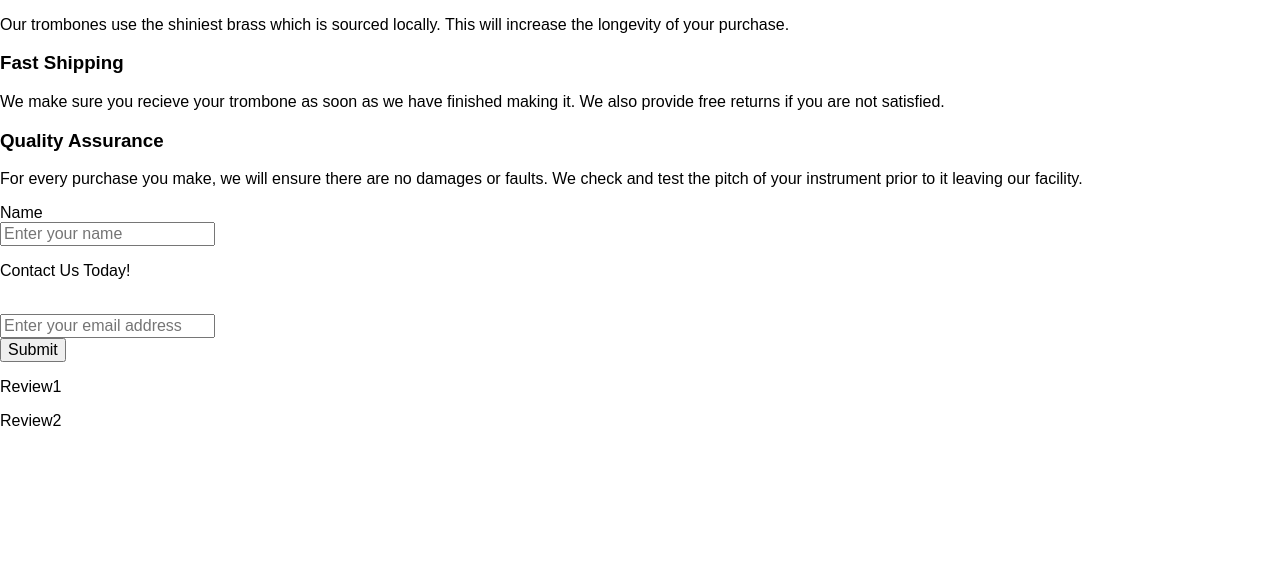
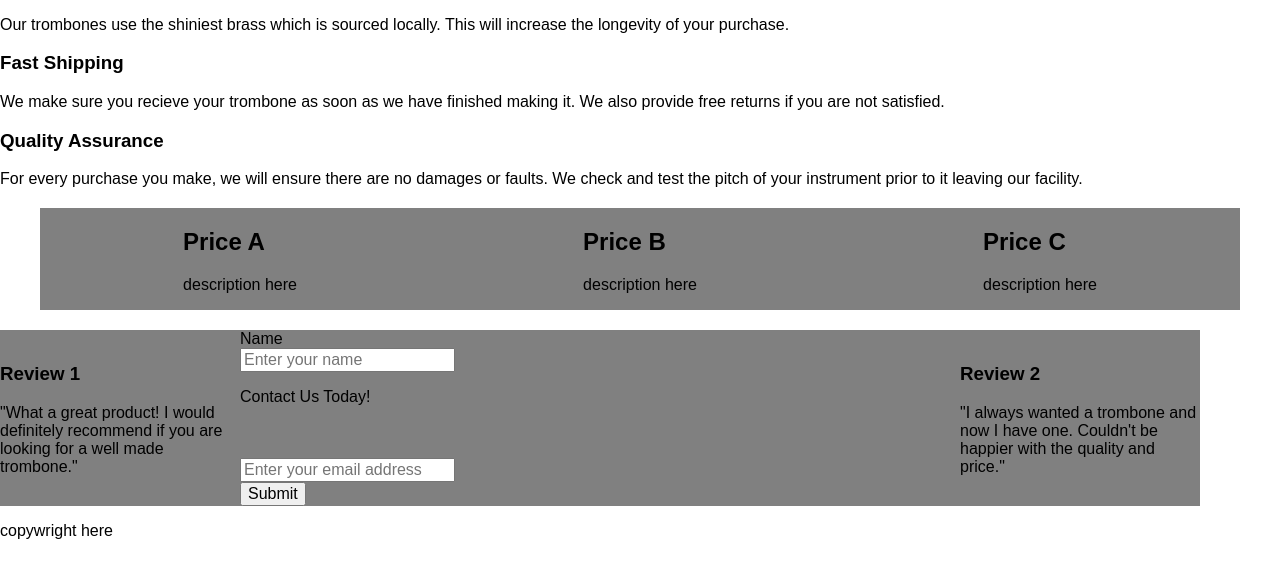
Before and after one commit to Stacy-Riley/fcc-product-landing-page, a plain HTML site: page index.html in a window 1280 px wide. Shown: the part 227-800 px from the top of the page. Drawn offline with Linux system fonts and the light colour scheme.

Commit message:
Added Flex-box to pricing section and began the contact section in flex-box but not complete

```diff
--- a/css/main.css
+++ b/css/main.css
@@ -0,0 +1,62 @@
+body {
+
+}
+/*Pricing Section*/
+
+.column-layout {
+	display: flex;
+	max-width: 1200px;
+	background-color: gray;
+	margin: 20px 40px;
+	justify-content: space-around;
+}
+
+.pricing-a {
+	flex: 1;
+}
+
+.pricing-b {
+	flex: 1;
+}
+
+.pricing-c {
+	flex: 1;
+}
+
+/*Contact Section*/
+.column-contact-group {
+	display: flex;
+	max-width: 1200px;
+	background-color: gray;
+	justify-content: space-around;
+	align-items: center;
+}
+
+.contact-group-main {
+	flex: 3;
+	order: 2;
+}
+
+.contact-group-review-1 {
+	flex: 1;
+	order: 1;
+}
+
+.contact-group-review-2 {
+	flex: 1;
+	order: 3;
+}
+/*
+.form-row {
+	padding: 10px 0;
+	display: flex;
+}
+
+.form-row label {
+	padding-right: 10px;
+}
+
+.form-row input {
+	flex: 1;
+}
+*/
--- a/index.html
+++ b/index.html
@@ -39,31 +39,56 @@
 		<section id="process">
 
 		</section>
+<!--Pricing Section-->
 		<section id="pricing">
+			<div class="column-layout">
+				<div class="price-a">
+					<h2>Price A</h2>
+					<p>description here</p>
+				</div>
+				<div class="price-b">
+					<h2>Price B</h2>
+					<p>description here</p>
+				</div>
+				<div class="price-c">
+					<h2>Price C</h2>
+					<p>description here</p>
+				</div>
+			</div>
 
 		</section>
 		<section id="contact">
-			<form id="form" class="form-group">
 <!--Name-->
+			<div class="column-contact-group">
+				<form id="form" class="contact-group-main">
+					<div class="form-row">
 						<label id="name-label" for="name">Name</label>
 						<br>
 						<input id="name" type="text" name="name" placeholder="Enter your name" required>
+					</div>
+<!--Email-->		<div>
+						<p>Contact Us Today!</p>
 						<br>
-<!--Email-->
-				<p>Contact Us Today!</p>
-				<label id="email-label" for="email"></label><br>
+						<label id="email-label" for="email"></label>
+						<br>
 						<input id="email" type="email" name="email" placeholder="Enter your email address" required>
 						<br>
 						<button type="submit" id="submit" class="submit-button">Submit</button>
+					</div>
 				</form>
-<!--Reviews-->
-			<div>
-				<p>Review1</p>
+<!--Reviews-->		<div class="contact-group-review-1">
+					<h3>Review 1</h3>
+					<p>"What a great product! I would definitely recommend if you are looking for a well made trombone."</p>
 				</div>
-			<div>
-				<p>Review2</p>
+				<div class="contact-group-review-2">
+					<h3>Review 2</h3>
+					<p>"I always wanted a trombone and now I have one.  Couldn't be happier with the quality and price."</p>
+				</div>
 			</div>
 		</section>
+		<footer>
+			<p>copywright here</p>
+		</footer>
 	</div>
 
 </body>
```
Lines whose indentation alone changed are shown as unchanged.
